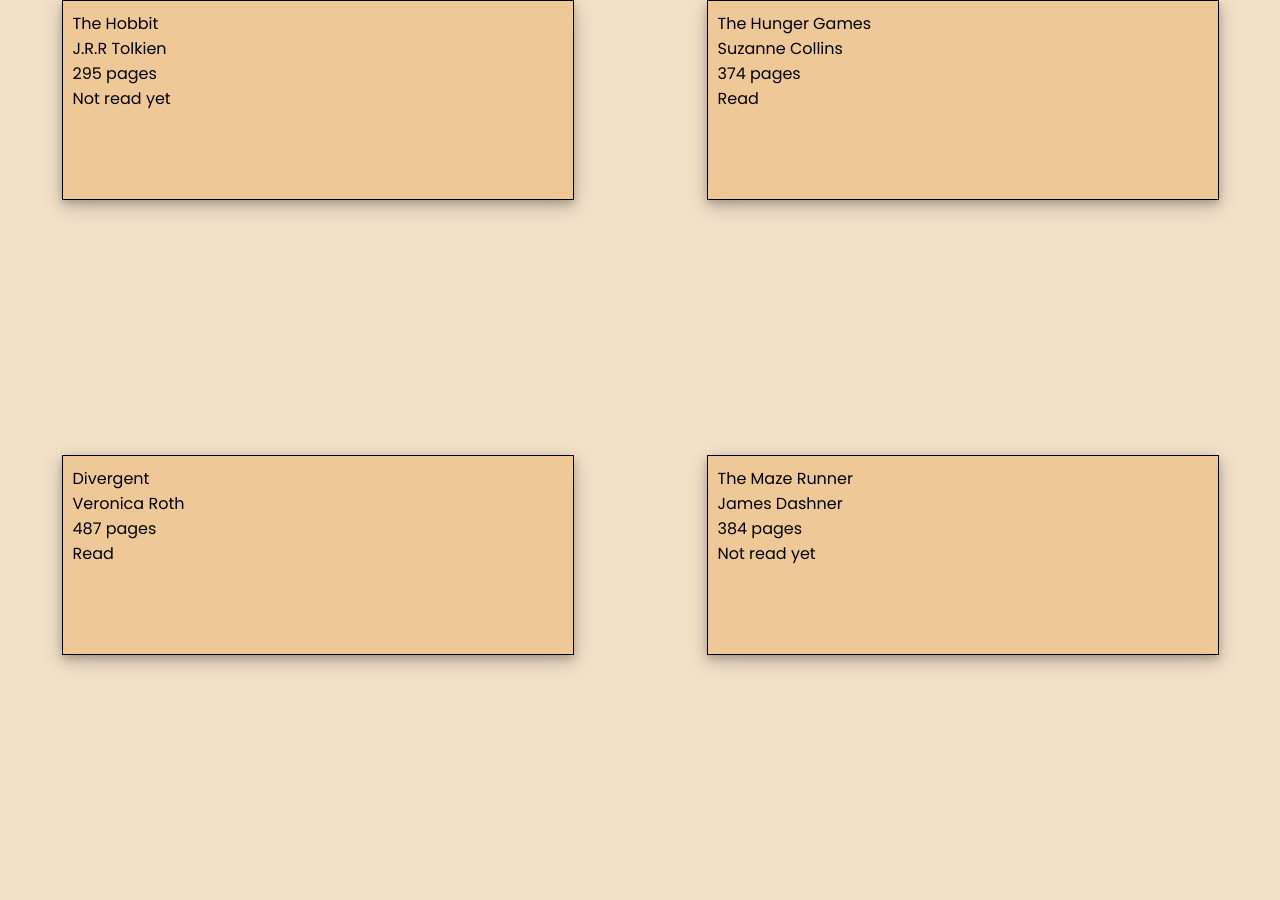
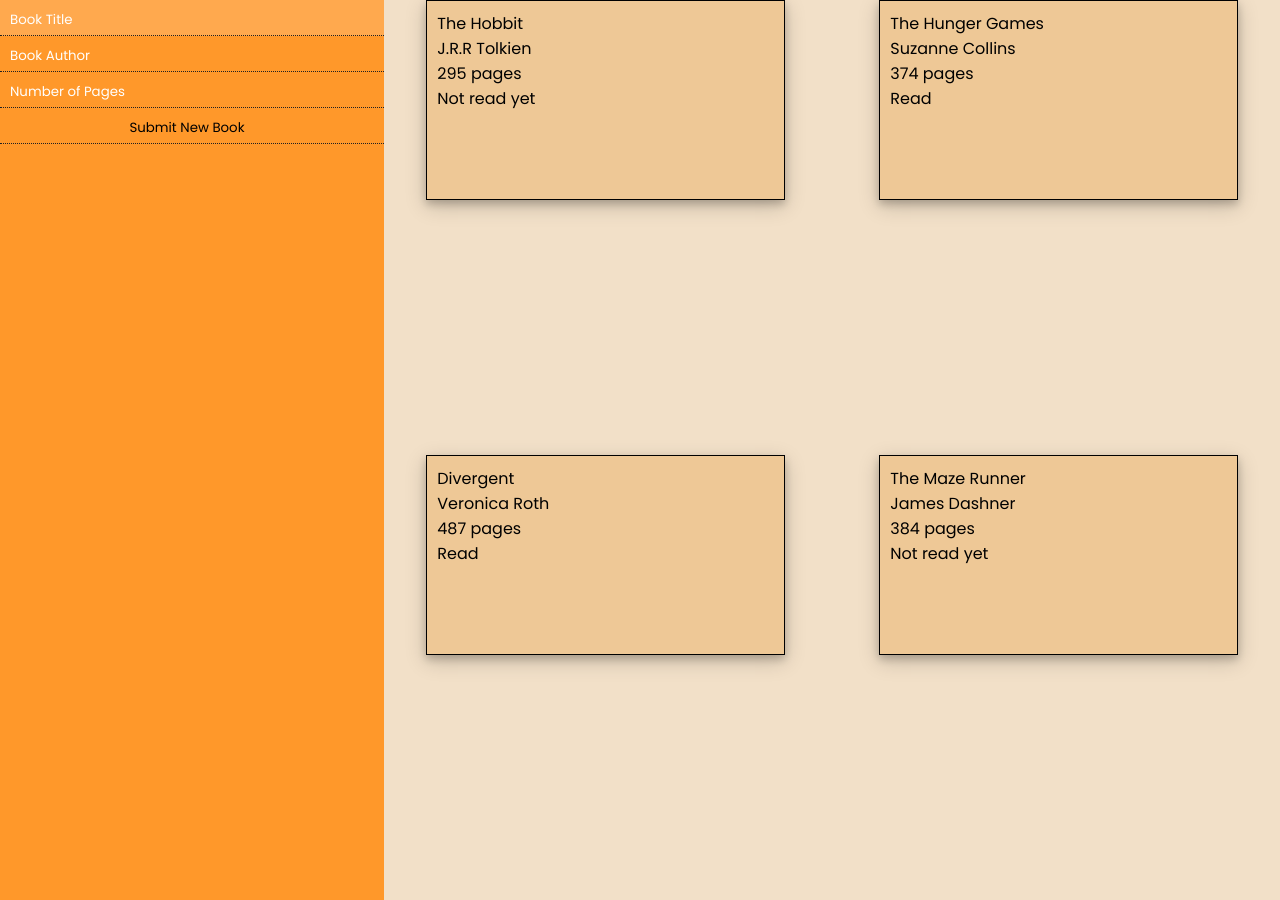
Before and after one commit to GeorgeZisis95/BookCollection, a plain HTML site: page index.html in a window 1280 px wide. Drawn offline with Linux system fonts and the light colour scheme.

Commit message:
Add form with two text inputs, one number input, one submit input and style them with css

```diff
--- a/index.html
+++ b/index.html
@@ -11,6 +11,14 @@
 </head>
 
 <body>
+    <div class="form-container">
+        <form>
+            <input type="text" placeholder="Book Title">
+            <input type="text" placeholder="Book Author">
+            <input type="number" placeholder="Number of Pages">
+            <input type="submit" value="Submit New Book">
+        </form>
+    </div>
     <div class="container">
 
     </div>
--- a/styles.css
+++ b/styles.css
@@ -7,13 +7,49 @@
     font-family: "Poppins", sans-serif;
 }
 
+body {
+    display: flex;
+}
+
+.form-container {
+    min-width: 30%;
+    background-color: rgb(255, 152, 42);
+}
+
+.form-container input {
+    width: 100%;
+    padding: 10px 20px 5px 10px;
+    border: none;
+    border-bottom: 1px dotted rgb(32, 32, 34);
+    background-color: inherit;
+    transition: 0.3s ease;
+}
+
+.form-container input::placeholder {
+    color: #fff;
+}
+
+.form-container input::-webkit-outer-spin-button,
+.form-container input::-webkit-inner-spin-button {
+    -webkit-appearance: none;
+    margin: 0;
+}
+
+.form-container input:hover {
+    background-color: rgb(255, 169, 78);
+}
+
+.form-container input:focus {
+    outline: none;
+}
+
 .container {
     display: flex;
     justify-content: space-around;
     align-items: start;
     flex-wrap: wrap;
     gap: 10px;
-
+    min-width: 70%;
     height: 900px;
     background-color: rgb(242, 224, 200);
 }
```
